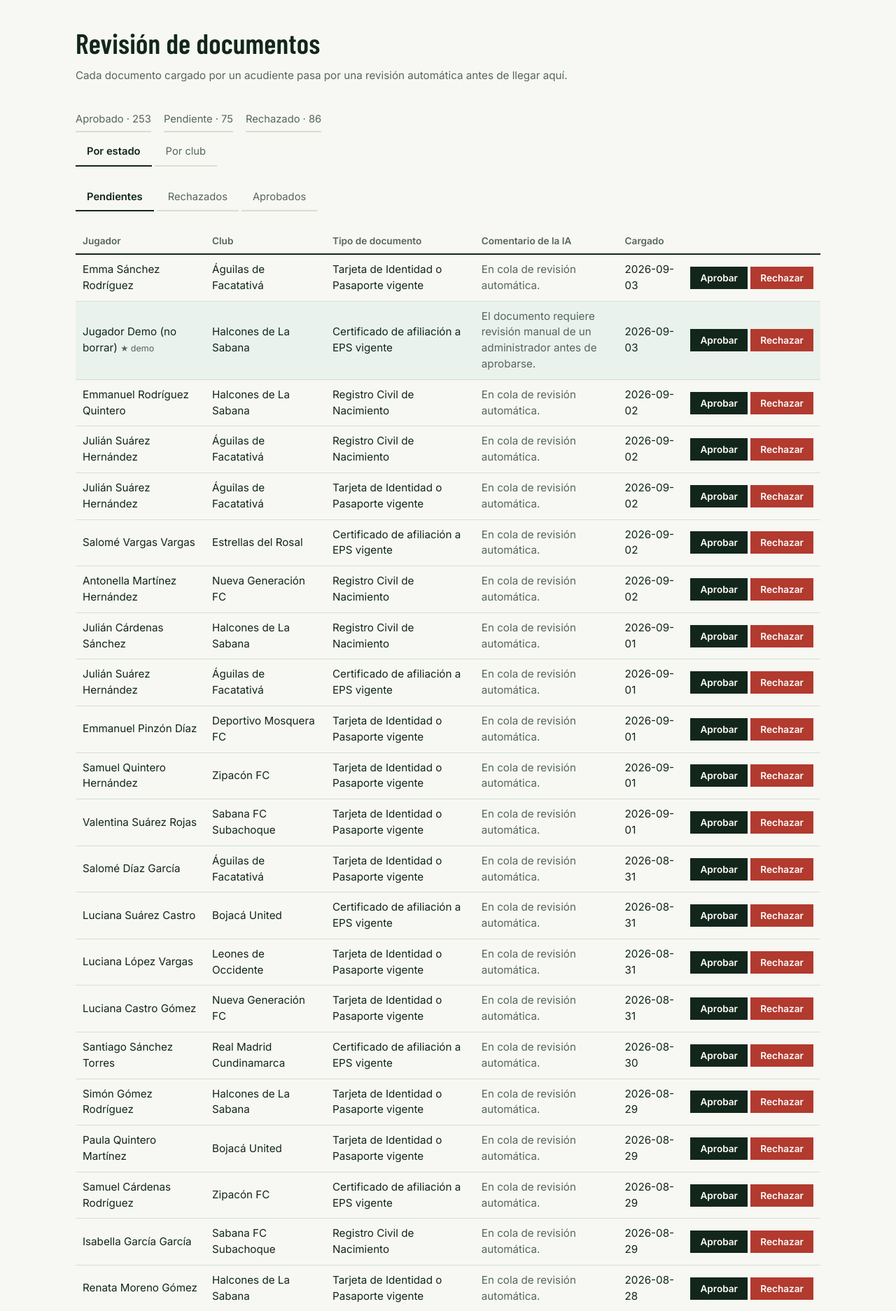
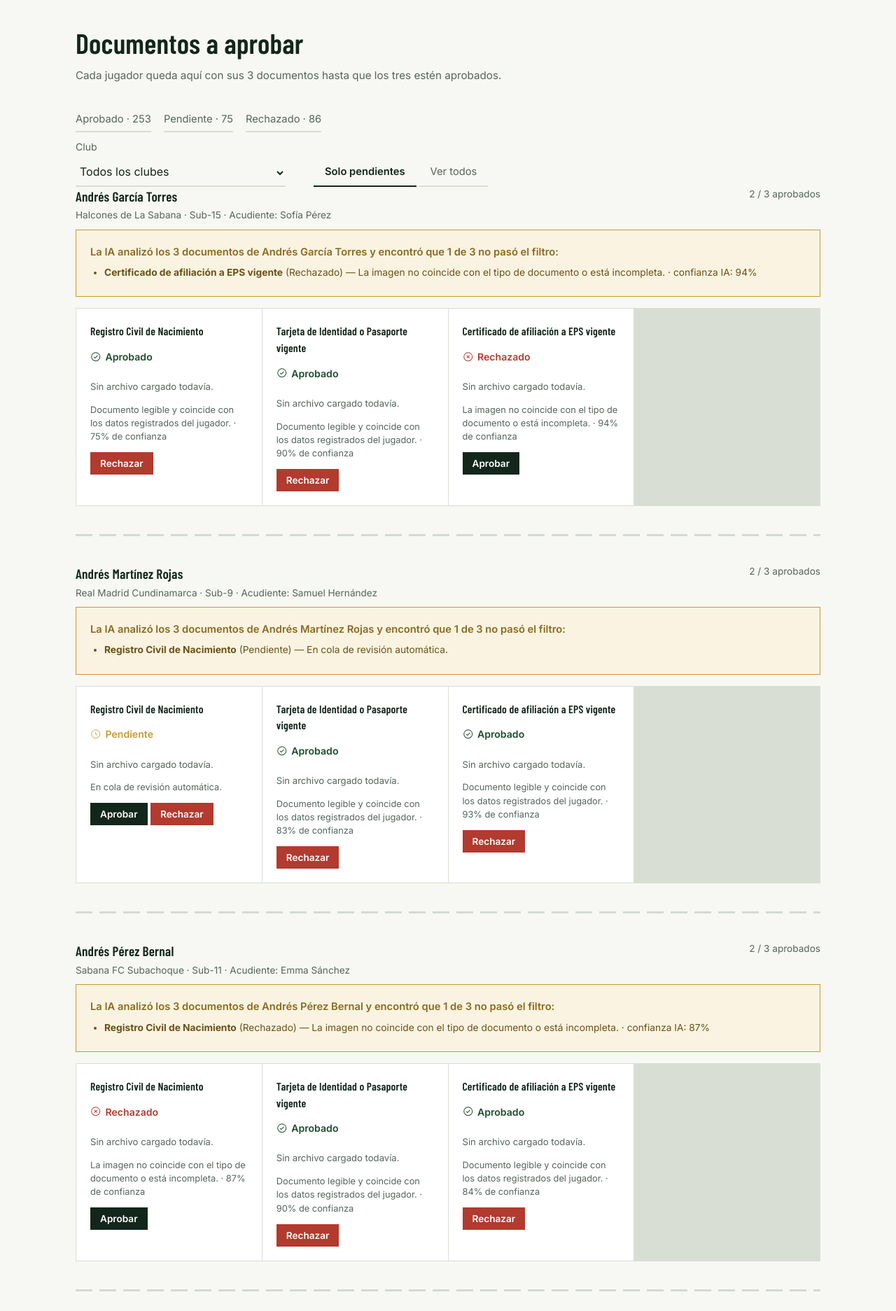
Before and after one commit to mapofxtest/vigor, a Flask app: page /admin/documentos in a window 1280 px wide. Shown: the part 81-1954 px from the top of the page at 70% size. Run offline with Flask 3, Linux system fonts and the light colour scheme; data comes from the database, SQL or seed files in the repository.

Commit message:
upload 6

```diff
--- a/vigor/app.py
+++ b/vigor/app.py
@@ -186,16 +186,33 @@ def admin_club_detail(club_id):
 @app.route("/admin/documentos")
 def admin_documentos():
     conn = db.get_connection()
-    estado_filtro = request.args.get("estado", "Pendiente")
-    docs = q(conn, """SELECT d.*, j.nombre jugador_nombre, cl.nombre club_nombre
-                       FROM documentos d
-                       JOIN jugadores j ON j.id = d.jugador_id
-                       JOIN clubes cl ON cl.id = j.club_id
-                       WHERE d.estado=?
-                       ORDER BY d.fecha_carga DESC LIMIT 60""", (estado_filtro,))
+    clubes = q(conn, "SELECT id, nombre FROM clubes ORDER BY nombre")
+    club_id = request.args.get("club_id", type=int)
+    mostrar = request.args.get("mostrar", "pendientes")  # "pendientes" o "todos"
+
+    where, params = "", []
+    if club_id:
+        where, params = "WHERE j.club_id = ?", [club_id]
+
+    filas_jugadores = q(conn, f"""SELECT j.*, cl.nombre club_nombre, p.nombre padre_nombre
+                                   FROM jugadores j
+                                   JOIN clubes cl ON cl.id = j.club_id
+                                   LEFT JOIN padres p ON p.id = j.padre_id
+                                   {where}
+                                   ORDER BY j.nombre""", params)
+
+    jugadores = []
+    for j in filas_jugadores:
+        docs = q(conn, "SELECT * FROM documentos WHERE jugador_id=? ORDER BY id", (j["id"],))
+        no_aprobados = [d for d in docs if d["estado"] != "Aprobado"]
+        if mostrar == "pendientes" and not no_aprobados:
+            continue
+        jugadores.append({"jugador": j, "documentos": docs, "no_aprobados": no_aprobados})
+
     resumen = q(conn, "SELECT estado, COUNT(*) c FROM documentos GROUP BY estado")
     conn.close()
-    return render_template("documentos.html", docs=docs, resumen=resumen, estado_filtro=estado_filtro)
+    return render_template("documentos.html", clubes=clubes, club_id=club_id, mostrar=mostrar,
+                            jugadores=jugadores, resumen=resumen)
 
 
 @app.route("/admin/documentos/<int:doc_id>/revisar", methods=["POST"])
@@ -212,29 +229,6 @@ def revisar_documento(doc_id):
     conn.close()
     flash("Documento actualizado.", "success")
     return redirect(request.referrer or url_for("admin_documentos"))
-
-
-@app.route("/admin/documentos-por-club")
-def admin_documentos_por_club():
-    conn = db.get_connection()
-    clubes = q(conn, "SELECT id, nombre FROM clubes ORDER BY nombre")
-    club_id = request.args.get("club_id", type=int)
-    if not club_id and clubes:
-        club_id = clubes[0]["id"]
-
-    jugadores = []
-    club_actual = None
-    if club_id:
-        club_actual = one(conn, "SELECT * FROM clubes WHERE id=?", (club_id,))
-        filas_jugadores = q(conn, """SELECT j.*, p.nombre padre_nombre FROM jugadores j
-                                      LEFT JOIN padres p ON p.id = j.padre_id
-                                      WHERE j.club_id=? ORDER BY j.nombre""", (club_id,))
-        for j in filas_jugadores:
-            docs = q(conn, "SELECT * FROM documentos WHERE jugador_id=? ORDER BY id", (j["id"],))
-            jugadores.append({"jugador": j, "documentos": docs})
-    conn.close()
-    return render_template("admin_documentos_por_club.html", clubes=clubes, club_id=club_id,
-                            club_actual=club_actual, jugadores=jugadores)
 
 
 @app.route("/uploads/<path:filename>")
--- a/vigor/templates/documentos.html
+++ b/vigor/templates/documentos.html
@@ -1,12 +1,12 @@
 {% extends "base.html" %}
 {% set active = 'documentos' %}
-{% block title %}Documentos · Vigor{% endblock %}
+{% block title %}Documentos a aprobar · Vigor{% endblock %}
 {% block content %}
 
 <div class="section-head">
   <div>
-    <h1>Revisión de documentos</h1>
-    <p class="muted">Cada documento cargado por un acudiente pasa por una revisión automática antes de llegar aquí.</p>
+    <h1>Documentos a aprobar</h1>
+    <p class="muted">Cada jugador queda aquí con sus 3 documentos hasta que los tres estén aprobados.</p>
   </div>
 </div>
 
@@ -16,31 +16,93 @@
   {% endfor %}
 </div>
 
-<div class="doc-tabs">
-  <a href="{{ url_for('admin_documentos', estado=estado_filtro) }}" class="active">Por estado</a>
-  <a href="{{ url_for('admin_documentos_por_club') }}">Por club</a>
+<div class="two-col" style="grid-template-columns: 1fr 1fr; max-width:640px; align-items:end; margin-top:10px">
+  <form method="get" class="field" style="margin-bottom:0">
+    <label for="club_id">Club</label>
+    <select id="club_id" name="club_id" onchange="this.form.submit()">
+      <option value="">Todos los clubes</option>
+      {% for c in clubes %}
+        <option value="{{ c.id }}" {{ 'selected' if c.id == club_id }}>{{ c.nombre }}</option>
+      {% endfor %}
+    </select>
+  </form>
+  <div class="doc-tabs" style="margin-bottom:0">
+    <a href="{{ url_for('admin_documentos', club_id=club_id, mostrar='pendientes') }}" class="{{ 'active' if mostrar=='pendientes' }}">Solo pendientes</a>
+    <a href="{{ url_for('admin_documentos', club_id=club_id, mostrar='todos') }}" class="{{ 'active' if mostrar=='todos' }}">Ver todos</a>
+  </div>
 </div>
 
-<div class="doc-tabs">
-  <a href="{{ url_for('admin_documentos', estado='Pendiente') }}" class="{{ 'active' if estado_filtro=='Pendiente' }}">Pendientes</a>
-  <a href="{{ url_for('admin_documentos', estado='Rechazado') }}" class="{{ 'active' if estado_filtro=='Rechazado' }}">Rechazados</a>
-  <a href="{{ url_for('admin_documentos', estado='Aprobado') }}" class="{{ 'active' if estado_filtro=='Aprobado' }}">Aprobados</a>
-</div>
+{% if not jugadores %}
+  <div class="empty" style="margin-top:24px">
+    {% if mostrar == 'pendientes' %}
+      🎉 No hay jugadores con documentos pendientes de revisión{{ ' en este club' if club_id else '' }}.
+    {% else %}
+      Todavía no hay jugadores inscritos{{ ' en este club' if club_id else '' }}.
+    {% endif %}
+  </div>
+{% endif %}
 
-{% if docs %}
-<div class="table-scroll"><table>
-  <thead>
-    <tr><th>Jugador</th><th>Club</th><th>Tipo de documento</th><th>Comentario de la IA</th><th>Cargado</th><th></th></tr>
-  </thead>
-  <tbody>
-    {% for d in docs %}
-    <tr {% if 'Jugador Demo' in d.jugador_nombre %}class="highlight"{% endif %}>
-      <td>{{ d.jugador_nombre }}{% if 'Jugador Demo' in d.jugador_nombre %} <span class="tag" style="border:none;padding:0;font-size:0.78rem">★ demo</span>{% endif %}</td>
-      <td>{{ d.club_nombre }}</td>
-      <td>{{ d.tipo }}</td>
-      <td class="muted" style="max-width:280px">{{ d.comentario_ia }}{% if d.confianza_ia %} · {{ d.confianza_ia }}% de confianza{% endif %}</td>
-      <td>{{ d.fecha_carga }}</td>
-      <td style="white-space:nowrap">
+{% for item in jugadores %}
+{% set j = item.jugador %}
+<div class="jornada-block">
+  <div class="section-head" style="margin-bottom:10px;align-items:flex-start">
+    <div>
+      <h3>{{ j.nombre }} {% if 'Jugador Demo' in j.nombre %}<span class="tag" style="border:none;padding:0;font-size:0.78rem">★ demo</span>{% endif %}</h3>
+      <p class="muted" style="font-size:0.85rem;margin:2px 0 0">
+        {{ j.club_nombre }} · {{ j.categoria }} · Acudiente: {{ j.padre_nombre }}
+      </p>
+    </div>
+    <span class="muted" style="font-size:0.85rem;white-space:nowrap">
+      {{ item.documentos|length - item.no_aprobados|length }} / {{ item.documentos|length }} aprobados
+    </span>
+  </div>
+
+  {% if item.no_aprobados %}
+  <div class="tile" style="border:1px solid var(--gold);background:#FBF3E1;margin-bottom:16px">
+    <p style="margin:0;font-weight:600;color:#8A6A1E;font-size:0.92rem">
+      La IA analizó los {{ item.documentos|length }} documentos de {{ j.nombre }} y encontró que
+      {{ item.no_aprobados|length }} de {{ item.documentos|length }} no {{ 'pasó' if item.no_aprobados|length == 1 else 'pasaron' }} el filtro:
+    </p>
+    <ul style="margin:8px 0 0;padding-left:20px;font-size:0.86rem;color:#6b5216">
+      {% for d in item.no_aprobados %}
+        <li style="margin-bottom:4px">
+          <strong>{{ d.tipo }}</strong> ({{ d.estado }}) — {{ d.comentario_ia }}
+          {% if d.confianza_ia %} · confianza IA: {{ d.confianza_ia }}%{% endif %}
+        </li>
+      {% endfor %}
+    </ul>
+  </div>
+  {% else %}
+  <div class="tile" style="border:1px solid var(--green);background:var(--green-tint);margin-bottom:16px">
+    <p style="margin:0;font-weight:600;color:var(--green-dark);font-size:0.92rem">
+      La IA analizó los {{ item.documentos|length }} documentos de {{ j.nombre }}: los {{ item.documentos|length }} fueron aprobados.
+    </p>
+  </div>
+  {% endif %}
+
+  <div class="tile-grid">
+    {% for d in item.documentos %}
+    <div class="tile">
+      <h3 style="font-size:0.98rem">{{ d.tipo }}</h3>
+      <p class="status {{ d.estado|lower }}" style="margin:10px 0">
+        {% if d.estado == 'Aprobado' %}<svg class="icon"><use href="#icon-check"/></svg>
+        {% elif d.estado == 'Rechazado' %}<svg class="icon"><use href="#icon-x"/></svg>
+        {% else %}<svg class="icon"><use href="#icon-clock"/></svg>{% endif %}
+        {{ d.estado }}
+      </p>
+
+      {% if d.ruta_archivo %}
+        <a href="{{ url_for('ver_documento_archivo', filename=d.ruta_archivo) }}" target="_blank"
+           class="link" style="display:inline-block;font-size:0.85rem;text-decoration:none;margin-bottom:10px">
+          <svg class="icon"><use href="#icon-doc"/></svg> Ver documento cargado
+        </a>
+      {% else %}
+        <p class="muted" style="font-size:0.82rem">Sin archivo cargado todavía.</p>
+      {% endif %}
+
+      <p class="muted" style="font-size:0.8rem">{{ d.comentario_ia }}{% if d.confianza_ia %} · {{ d.confianza_ia }}% de confianza{% endif %}</p>
+
+      <div style="margin-top:12px;white-space:nowrap">
         {% if d.estado != 'Aprobado' %}
         <form method="post" action="{{ url_for('revisar_documento', doc_id=d.id) }}" style="display:inline">
           <input type="hidden" name="estado" value="Aprobado">
@@ -53,13 +115,12 @@
           <button class="btn small danger" type="submit">Rechazar</button>
         </form>
         {% endif %}
-      </td>
-    </tr>
+      </div>
+    </div>
     {% endfor %}
-  </tbody>
-</table></div>
-{% else %}
-<div class="empty">No hay documentos en estado "{{ estado_filtro }}".</div>
-{% endif %}
+  </div>
+</div>
+<div class="pitch-divider"></div>
+{% endfor %}
 
 {% endblock %}
```
